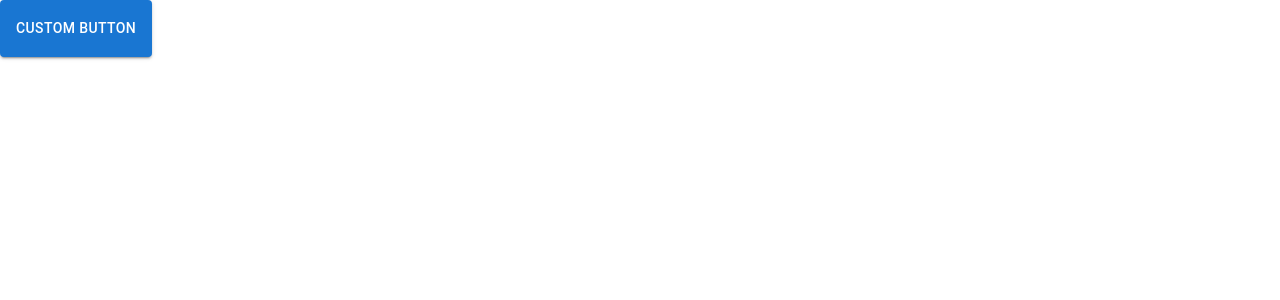
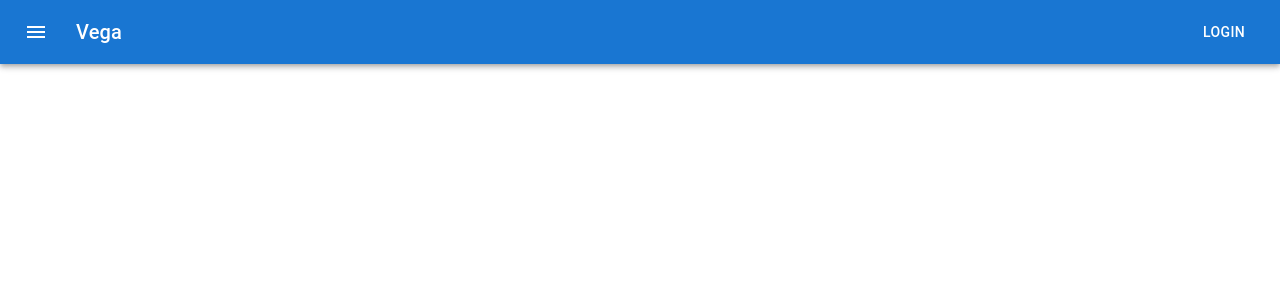
Before and after one commit to paulstgermain/vega-fe, a React (Create React App) app: page / in a window 1280 px wide. Shown: the top 300 px of the page. Built offline with nearby package versions, Linux system fonts and the light colour scheme.

Commit message:
begins adding basic components, global styles, install react-router

```diff
--- a/package.json
+++ b/package.json
@@ -5,6 +5,7 @@
   "dependencies": {
     "@emotion/react": "^11.13.0",
     "@emotion/styled": "^11.13.0",
+    "@mui/icons-material": "^5.16.7",
     "@mui/material": "^5.16.6",
     "@testing-library/jest-dom": "^5.17.0",
     "@testing-library/react": "^13.4.0",
@@ -16,6 +17,7 @@
     "axios": "^1.7.3",
     "react": "^18.3.1",
     "react-dom": "^18.3.1",
+    "react-router-dom": "^6.26.0",
     "react-scripts": "5.0.1",
     "typescript": "^4.9.5",
     "web-vitals": "^2.1.4"
--- a/src/App.tsx
+++ b/src/App.tsx
@@ -1,11 +1,13 @@
 import React from 'react';
 import { CssBaseline } from '@mui/material';
 import Landing from './pages/Landing'
+import Navbar from './components/Navbar';
 
 function App() {
   return (
     <>
       <CssBaseline />
+      <Navbar />
       <Landing />
     </>
   );
--- a/src/components/Navbar.tsx
+++ b/src/components/Navbar.tsx
@@ -1,7 +1,36 @@
-// import { Navigation }
+import * as React from 'react';
+import AppBar from '@mui/material/AppBar';
+import Box from '@mui/material/Box';
+import Toolbar from '@mui/material/Toolbar';
+import Typography from '@mui/material/Typography';
+import Button from '@mui/material/Button';
+import IconButton from '@mui/material/IconButton';
+import MenuIcon from '@mui/icons-material/Menu';
 
 function Navbar() {
-
+  return (
+    <header>
+      <Box sx={{ flexGrow: 1 }}>
+        <AppBar position="static">
+          <Toolbar>
+            <IconButton
+              size="large"
+              edge="start"
+              color="inherit"
+              aria-label="menu"
+              sx={{ mr: 2 }}
+            >
+              <MenuIcon />
+            </IconButton>
+            <Typography variant="h6" component="div" sx={{ flexGrow: 1 }}>
+              Vega
+            </Typography>
+            <Button color="inherit">Login</Button>
+          </Toolbar>
+        </AppBar>
+      </Box>
+    </header>
+  );
 }
 
 export default Navbar;
--- a/src/pages/Landing.tsx
+++ b/src/pages/Landing.tsx
@@ -3,9 +3,6 @@
 
 function App () {
   return (<div className="App">
-      <header className="App-header">
-        <CustomButton />
-      </header>
     </div>)
 }
 
```
Also changed, not shown: src/components/Column.tsx (added, +22 -0 lines), src/types/global.d.ts (added, +10 -0 lines), 1 other file (tests, documents, lock files or other folders).
